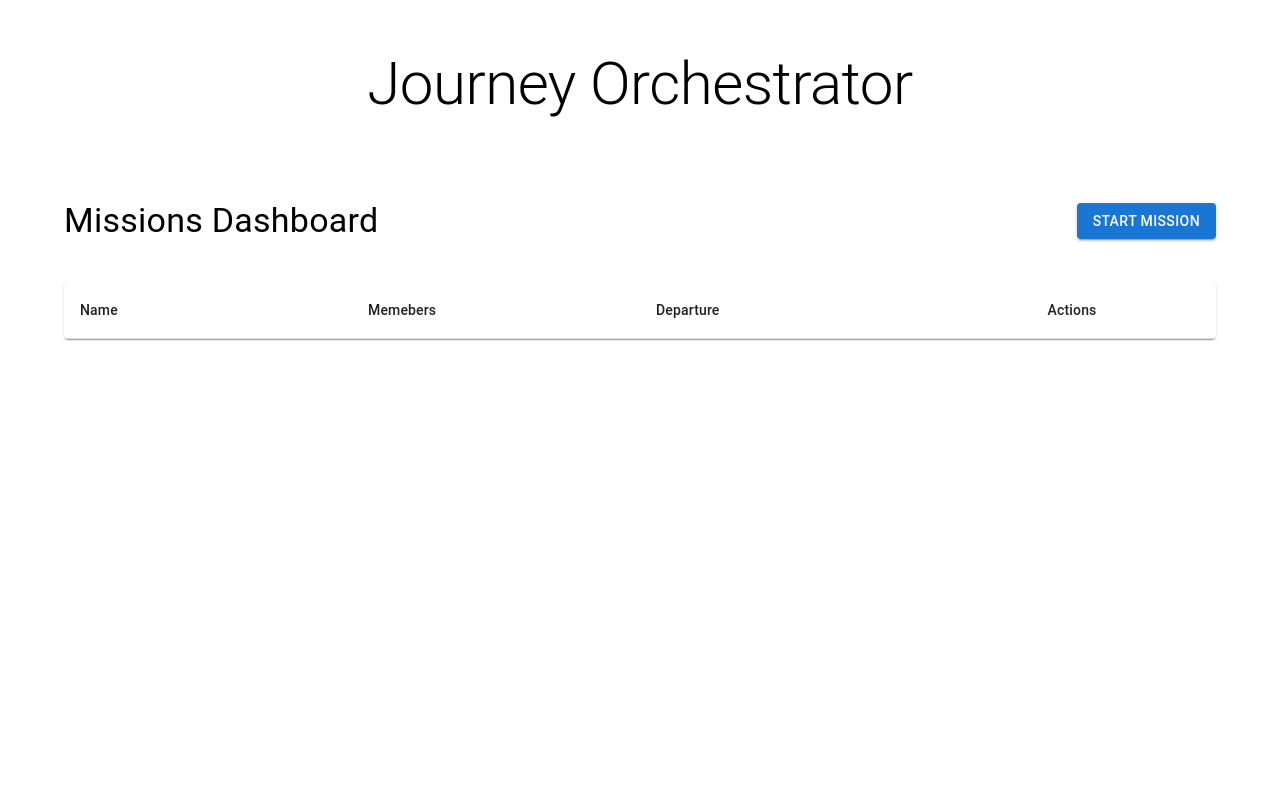
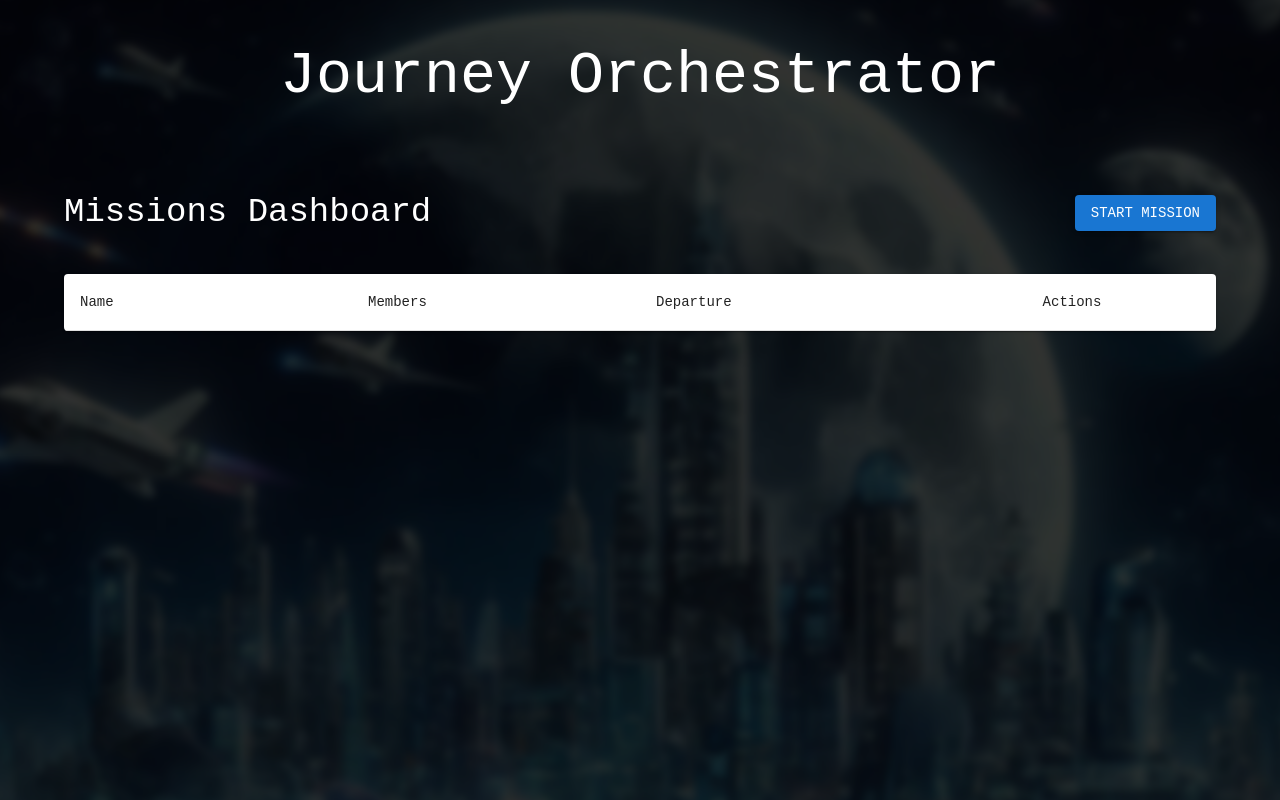
Before and after one commit to Ahmed-AMA-Shalaby/Journey-Orchestrator, a React (Vite) app: page /missions in a window 1280 px wide. Built offline with nearby package versions, Linux system fonts and the light colour scheme.

Commit message:
style: Enhance styles of app

```diff
--- a/src/App.tsx
+++ b/src/App.tsx
@@ -1,25 +1,36 @@
-import { Box, Container, Typography } from '@mui/material';
+import { Box, Container, ThemeProvider, Typography, useMediaQuery } from '@mui/material';
 import { LocalizationProvider } from '@mui/x-date-pickers';
 import { AdapterDayjs } from '@mui/x-date-pickers/AdapterDayjs';
 import { Provider } from 'react-redux';
+import { Link } from 'react-router-dom';
 
 import store from '@/store';
 
 import AppRouter from './router';
+import { theme } from './theme';
 
-const App: React.FC = () => (
+const App: React.FC = () => {
+  const isLargeScreen = useMediaQuery(theme.breakpoints.up('sm'));
+
+  return (
     <Provider store={store}>
+      <ThemeProvider theme={theme}>
         <Container>
           <LocalizationProvider dateAdapter={AdapterDayjs}>
             <Box sx={{ display: 'flex', justifyContent: 'center' }}>
-          <Typography variant='h2' sx={{ my: 5 }}>
-            Journey Orchestrator
+              <Typography
+                variant={isLargeScreen ? 'h2' : 'h3'}
+                sx={{ my: 5, textAlign: 'center', a: { color: 'white', textDecoration: 'none' } }}
+              >
+                <Link to='/'>Journey Orchestrator</Link>
               </Typography>
             </Box>
             <AppRouter />
           </LocalizationProvider>
         </Container>
+      </ThemeProvider>
     </Provider>
   );
+};
 
 export default App;
--- a/src/components/MissionDetailsManagement/CrewDetailsStep/index.tsx
+++ b/src/components/MissionDetailsManagement/CrewDetailsStep/index.tsx
@@ -3,6 +3,7 @@ import {
   Box,
   Button,
   FormControl,
+  FormLabel,
   IconButton,
   InputAdornment,
   InputLabel,
@@ -10,6 +11,8 @@ import {
   Select,
   TextField,
   Typography,
+  useMediaQuery,
+  useTheme,
 } from '@mui/material';
 import { Control, Controller, FieldErrors, useFieldArray } from 'react-hook-form';
 
@@ -43,20 +46,24 @@ const CrewDetailsStep: React.FC<CrewDetailsStepProps> = ({ control, errors, step
   });
 
   const selectedMission = useAppSelector((state) => state.mission.selectedMission);
+  const theme = useTheme();
+  const isLargeScreen = useMediaQuery(theme.breakpoints.up('sm'));
 
   return (
     <Box>
       {/* Pilot Section */}
+      <FormLabel>
         <Typography variant='h6' gutterBottom>
           Pilot
         </Typography>
+      </FormLabel>
       <Controller
         name='pilotExperience'
         control={control}
         render={({ field }) => (
           <TextField
             {...field}
-            label='Pilot Experience'
+            label='Experience'
             type='number'
             margin='normal'
             fullWidth
@@ -72,11 +79,13 @@ const CrewDetailsStep: React.FC<CrewDetailsStepProps> = ({ control, errors, step
       />
 
       {/* Engineers Section */}
+      <FormLabel>
         <Typography variant='h6' gutterBottom sx={{ mt: 4 }}>
           Engineers
         </Typography>
+      </FormLabel>
       {engineerFields.map((field, index) => (
-        <Box key={field.id} sx={{ display: 'flex', gap: 2, mt: 2 }}>
+        <Box key={field.id} sx={{ display: 'flex', gap: 2, mt: 2, flexDirection: { xs: 'column', sm: 'row' } }}>
           <Controller
             name={`engineers.${index}.job`}
             control={control}
@@ -117,14 +126,27 @@ const CrewDetailsStep: React.FC<CrewDetailsStepProps> = ({ control, errors, step
               />
             )}
           />
-          <IconButton onClick={() => removeEngineer(index)}>
+          {isLargeScreen ? (
+            <IconButton color='error' onClick={() => removeEngineer(index)}>
               <RemoveCircle />
             </IconButton>
+          ) : (
+            <Button
+              variant='contained'
+              color='error'
+              onClick={() => removeEngineer(index)}
+              startIcon={<RemoveCircle />}
+              sx={{ mt: 2 }}
+            >
+              Remove Engineer
+            </Button>
+          )}
         </Box>
       ))}
       <Button
         variant='contained'
         onClick={() => appendEngineer({ job: '', experience: '' })}
+        fullWidth={!isLargeScreen}
         startIcon={<AddCircle />}
         sx={{ mt: 2 }}
       >
@@ -132,11 +154,13 @@ const CrewDetailsStep: React.FC<CrewDetailsStepProps> = ({ control, errors, step
       </Button>
 
       {/* Passengers Section */}
+      <FormLabel>
         <Typography variant='h6' gutterBottom sx={{ mt: 4 }}>
           Passengers
         </Typography>
+      </FormLabel>
       {passengerFields.map((field, index) => (
-        <Box key={field.id} sx={{ display: 'flex', gap: 2, mt: 2 }}>
+        <Box key={field.id} sx={{ display: 'flex', gap: 2, mt: 2, flexDirection: { xs: 'column', sm: 'row' } }}>
           <Controller
             name={`passengers.${index}.age`}
             control={control}
@@ -173,19 +197,33 @@ const CrewDetailsStep: React.FC<CrewDetailsStepProps> = ({ control, errors, step
               />
             )}
           />
-          <IconButton onClick={() => removePassenger(index)}>
+          {isLargeScreen ? (
+            <IconButton color='error' onClick={() => removePassenger(index)}>
               <RemoveCircle />
             </IconButton>
+          ) : (
+            <Button
+              variant='contained'
+              color='error'
+              onClick={() => removePassenger(index)}
+              startIcon={<RemoveCircle />}
+              sx={{ mt: 2 }}
+            >
+              Remove Passenger
+            </Button>
+          )}
         </Box>
       ))}
       <Button
         variant='contained'
         onClick={() => appendPassenger({ age: '', wealth: '' })}
+        fullWidth={!isLargeScreen}
         startIcon={<AddCircle />}
         sx={{ mt: 2 }}
       >
         Add Passenger
       </Button>
+
       <Box sx={{ display: 'flex', justifyContent: 'center', gap: 4, mt: 4 }}>
         <Button variant='contained' onClick={stepBack}>
           Prev
--- a/src/components/MissionDetailsManagement/index.tsx
+++ b/src/components/MissionDetailsManagement/index.tsx
@@ -1,5 +1,5 @@
 import { zodResolver } from '@hookform/resolvers/zod';
-import { Box, Step, StepLabel, Stepper } from '@mui/material';
+import { Card, Step, StepContent, StepLabel, Stepper, useMediaQuery, useTheme } from '@mui/material';
 import dayjs from 'dayjs';
 import { useEffect, useState } from 'react';
 import { useForm } from 'react-hook-form';
@@ -19,6 +19,8 @@ const MissionDetailsManagement: React.FC = () => {
   const dispatch = useAppDispatch();
   const selectedMission = useAppSelector((state) => state.mission.selectedMission);
   const [activeStep, setActiveStep] = useState(0);
+  const theme = useTheme();
+  const isLargeScreen = useMediaQuery(theme.breakpoints.up('sm'));
 
   const initializeForm = (selectedMission: Mission): MissionForm => {
     return {
@@ -98,23 +100,41 @@ const MissionDetailsManagement: React.FC = () => {
   };
 
   return (
-    <Box>
-      <Stepper activeStep={activeStep} alternativeLabel sx={{ m: 2 }}>
+    <Card sx={{ p: 4, mb: 8 }}>
+      <Stepper
+        activeStep={activeStep}
+        sx={{ m: 2 }}
+        orientation={isLargeScreen ? 'horizontal' : 'vertical'}
+        alternativeLabel={isLargeScreen}
+      >
         {steps.map((label) => (
           <Step key={label}>
             <StepLabel>{label}</StepLabel>
+            {!isLargeScreen && (
+              <StepContent>
+                <form onSubmit={handleSubmit(onSubmit)}>
+                  {activeStep === 0 && (
+                    <MissionDetailsStep control={control} errors={errors} activeStep={activeStep} stepBack={stepBack} />
+                  )}
+
+                  {activeStep === 1 && <CrewDetailsStep control={control} errors={errors} stepBack={stepBack} />}
+                </form>
+              </StepContent>
+            )}
           </Step>
         ))}
       </Stepper>
 
-      <form onSubmit={handleSubmit(onSubmit)}>
-        {activeStep === 0 && (
-          <MissionDetailsStep control={control} errors={errors} activeStep={activeStep} stepBack={stepBack} />
-        )}
+      {isLargeScreen && (
+        <form onSubmit={handleSubmit(onSubmit)}>
+          {activeStep === 0 && (
+            <MissionDetailsStep control={control} errors={errors} activeStep={activeStep} stepBack={stepBack} />
+          )}
 
-        {activeStep === 1 && <CrewDetailsStep control={control} errors={errors} stepBack={stepBack} />}
-      </form>
-    </Box>
+          {activeStep === 1 && <CrewDetailsStep control={control} errors={errors} stepBack={stepBack} />}
+        </form>
+      )}
+    </Card>
   );
 };
 
--- a/src/components/MissionsTable/index.tsx
+++ b/src/components/MissionsTable/index.tsx
@@ -1,4 +1,20 @@
-import { Box, Button, Paper, Table, TableBody, TableCell, TableContainer, TableHead, TableRow } from '@mui/material';
+import ClearIcon from '@mui/icons-material/Clear';
+import SettingsIcon from '@mui/icons-material/Settings';
+import {
+  Box,
+  Button,
+  IconButton,
+  Paper,
+  Table,
+  TableBody,
+  TableCell,
+  TableContainer,
+  TableHead,
+  TableRow,
+  Tooltip,
+  useMediaQuery,
+  useTheme,
+} from '@mui/material';
 import dayjs from 'dayjs';
 import { useNavigate } from 'react-router-dom';
 
@@ -9,6 +25,8 @@ const MissionList: React.FC = () => {
   const dispatch = useAppDispatch();
   const missions = useAppSelector((state) => state.mission.missions);
   const navigate = useNavigate();
+  const theme = useTheme();
+  const isLargeScreen = useMediaQuery(theme.breakpoints.up('md'));
 
   const navigateToMission = (id: number): void => {
     navigate(`/missions/${id}`);
@@ -24,7 +42,7 @@ const MissionList: React.FC = () => {
         <TableHead>
           <TableRow>
             <TableCell>Name</TableCell>
-            <TableCell>Memebers</TableCell>
+            <TableCell>Members</TableCell>
             <TableCell>Departure</TableCell>
             <TableCell align='center'>Actions</TableCell>
           </TableRow>
@@ -37,13 +55,62 @@ const MissionList: React.FC = () => {
               <TableCell>{crewMembers.length}</TableCell>
               <TableCell>{dayjs(departureDate).format('MMMM DD, YYYY')}</TableCell>
               <TableCell>
-                <Box sx={{ display: 'flex', justifyContent: 'center', gap: 4 }}>
-                  <Button variant='contained' onClick={() => navigateToMission(id)}>
-                    Manage
-                  </Button>
-                  <Button variant='contained' color='error' onClick={() => deleteMission(id)}>
-                    Terminate
-                  </Button>
+                <Box sx={{ display: 'flex', justifyContent: 'center', gap: { xs: 0, md: 2 } }}>
+                  {isLargeScreen ? (
+                    <>
+                      <Button variant='contained' fullWidth onClick={() => navigateToMission(id)}>
+                        Manage
+                      </Button>
+                      <Button variant='contained' fullWidth color='error' onClick={() => deleteMission(id)}>
+                        Terminate
+                      </Button>
+                    </>
+                  ) : (
+                    <>
+                      <Tooltip
+                        title='Manage'
+                        placement='top'
+                        arrow
+                        slotProps={{
+                          popper: {
+                            modifiers: [
+                              {
+                                name: 'offset',
+                                options: {
+                                  offset: [0, -14],
+                                },
+                              },
+                            ],
+                          },
+                        }}
+                      >
+                        <IconButton color='primary' onClick={() => navigateToMission(id)}>
+                          <SettingsIcon />
+                        </IconButton>
+                      </Tooltip>
+                      <Tooltip
+                        title='Terminate'
+                        placement='top'
+                        arrow
+                        slotProps={{
+                          popper: {
+                            modifiers: [
+                              {
+                                name: 'offset',
+                                options: {
+                                  offset: [0, -14],
+                                },
+                              },
+                            ],
+                          },
+                        }}
+                      >
+                        <IconButton color='error' onClick={() => deleteMission(id)}>
+                          <ClearIcon />
+                        </IconButton>
+                      </Tooltip>
+                    </>
+                  )}
                 </Box>
               </TableCell>
             </TableRow>
--- a/src/index.css
+++ b/src/index.css
@@ -1,3 +1,7 @@
 html {
   box-sizing: border-box;
 }
+
+body {
+  margin: 0;
+}
--- a/src/main.tsx
+++ b/src/main.tsx
@@ -1,12 +1,35 @@
 import './index.css';
 
+import { Box } from '@mui/material';
 import React from 'react';
 import ReactDOM from 'react-dom/client';
+import { BrowserRouter } from 'react-router-dom';
 
 import App from './App.tsx';
 
 ReactDOM.createRoot(document.getElementById('root')!).render(
   <React.StrictMode>
-    <App />
+    <BrowserRouter>
+      <Box
+        sx={{
+          '&:before': {
+            content: "''",
+            position: 'fixed',
+            top: 0,
+            right: 0,
+            bottom: 0,
+            left: 0,
+            zIndex: -1,
+            backgroundImage: "url('/assets/background.jpg')",
+            backgroundSize: 'cover',
+            height: '100%',
+            filter: 'brightness(0.2) blur(4px)',
+            transform: 'scale(1.1)',
+          },
+        }}
+      >
+        <App />
+      </Box>
+    </BrowserRouter>
   </React.StrictMode>,
 );
--- a/src/pages/MissionsPage/index.tsx
+++ b/src/pages/MissionsPage/index.tsx
@@ -12,12 +12,19 @@ const MissionsListPage: React.FC = () => {
 
   return (
     <>
-      <Box sx={{ display: 'flex', justifyContent: 'space-between', alignItems: 'center' }}>
-        <Typography variant='h4' sx={{ my: 5 }}>
+      <Box
+        sx={{
+          display: 'flex',
+          flexDirection: { xs: 'column', sm: 'row' },
+          justifyContent: 'space-between',
+          alignItems: 'center',
+        }}
+      >
+        <Typography variant='h4' sx={{ my: 5, color: 'white' }}>
           Missions Dashboard
         </Typography>
 
-        <Button variant='contained' onClick={navigateToMissionCreation}>
+        <Button variant='contained' onClick={navigateToMissionCreation} sx={{ mb: { xs: 3, sm: 0 } }}>
           Start Mission
         </Button>
       </Box>
--- a/src/router.tsx
+++ b/src/router.tsx
@@ -1,16 +1,14 @@
-import { BrowserRouter, Navigate, Route, Routes } from 'react-router-dom';
+import { Navigate, Route, Routes } from 'react-router-dom';
 
 import MissionManagmentPage from '@/pages/MissionManagmentPage';
 import MissionsPage from '@/pages/MissionsPage';
 
 const AppRouter: React.FC = () => (
-  <BrowserRouter>
-    <Routes>
-      <Route path='/missions/:id' element={<MissionManagmentPage />} />
-      <Route path='/missions' element={<MissionsPage />} />
-      <Route path='*' element={<Navigate to='/missions' replace />} />
-    </Routes>
-  </BrowserRouter>
+  <Routes>
+    <Route path='/missions/:id' element={<MissionManagmentPage />} />
+    <Route path='/missions' element={<MissionsPage />} />
+    <Route path='*' element={<Navigate to='/missions' replace />} />
+  </Routes>
 );
 
 export default AppRouter;
--- /dev/null
+++ b/src/theme.ts
@@ -0,0 +1,7 @@
+import { createTheme } from '@mui/material';
+
+export const theme = createTheme({
+  typography: {
+    fontFamily: "'Space Mono', monospace",
+  },
+});
```
Also changed, not shown: src/components/MissionDetailsManagement/MissionDetailsStep/index.tsx (+14 -1 lines), src/components/MissionDetailsManagement/schemas copy.ts (added, +73 -0 lines), src/pages/MissionManagmentPage/index.tsx (+7 -9 lines), public/assets/background.jpg (added), 1 other file (tests, documents, lock files or other folders). Lines whose indentation alone changed are shown as unchanged.
